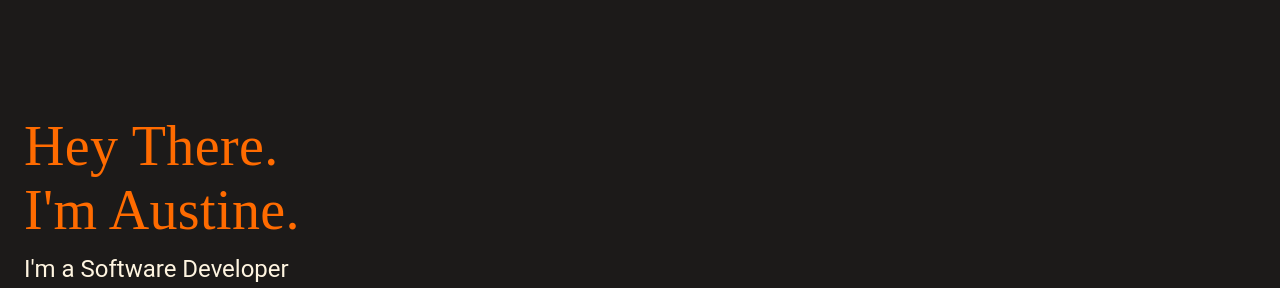
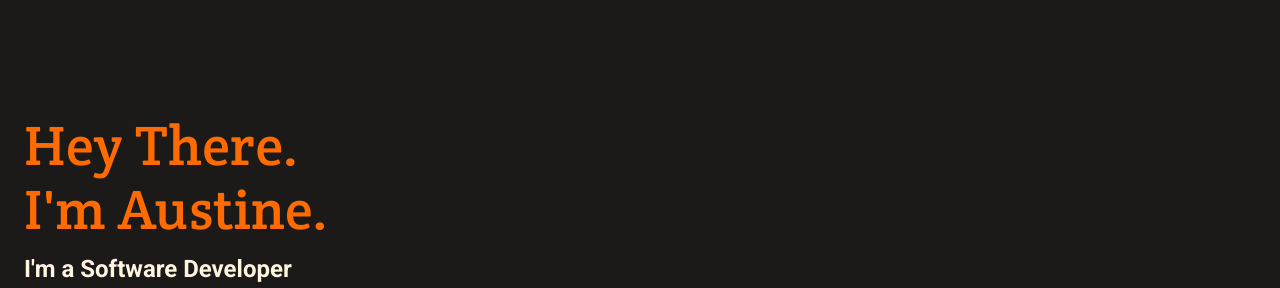
Before and after one commit to Obimbo07/Portfolio-2, a website: page index.html in a window 1280 px wide. Shown: the part 50-338 px from the top of the page. Drawn offline with Linux system fonts and the light colour scheme.

Commit message:
Update style.css

```diff
--- a/style.css
+++ b/style.css
@@ -1,3 +1,6 @@
+@import url('https://fonts.googleapis.com/css2?family=Roboto:wght@700&display=swap');
+@import url('https://fonts.googleapis.com/css2?family=Crete+Round&family=Roboto:wght@700&display=swap');
+@import url('https://fonts.googleapis.com/css2?family=Crete+Round&family=Poppins&family=Roboto:wght@700&display=swap');
 * {
   padding: 0;
   margin: 0;
@@ -49,9 +52,9 @@ header {
 }
 
 .container {
-    display: flex;
-    flex-direction: column;
-    gap: 11px;
+  display: flex;
+  flex-direction: column;
+  gap: 11px;
 }
 
 .banner-section {
@@ -64,13 +67,13 @@ header {
   background-image: url(img/illustration-header-mobile.png);
   background-attachment: fixed;
   background-repeat: no-repeat;
-  background-size: 35.9%;
+  background-size: 38.9%;
   background-position-y: 271px;
   background-position-x: right;
 }
 
 #myName {
-  font-family: 'Crete Round', 'sans-serif';
+  font-family: 'Crete Round', sans-serif;
   font-size: 56px;
   font-weight: 400;
   line-height: 64px;
@@ -81,7 +84,7 @@ header {
 
 #title {
   height: 27px;
-  font-family: 'Roboto', 'sans-serif';
+  font-family: 'Roboto', sans-serif;
   font-weight: 400;
   font-size: 24px;
   line-height: 32px;
@@ -89,7 +92,7 @@ header {
 }
 
 #description {
-  font-family: 'Poppins', 'sans-serif';
+  font-family: 'Poppins', sans-serif;
   font-style: normal;
   font-weight: 400;
   font-size: 16px;
```
